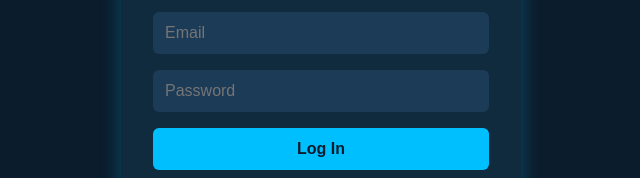
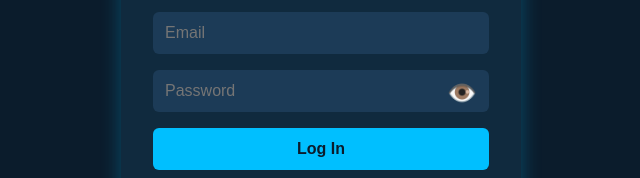
Before and after one commit to OkuhleM/HospitalManagementSystem, a React (Create React App) app in the folder Client/: page /login in a window 1280 px wide. Shown: the part 301-479 px from the top of the page, without its empty margins (319-959 px from the left). Built offline with nearby package versions, Linux system fonts and the light colour scheme; a web font is replaced by a local one.

Commit message:
add a password toggle button

```diff
--- /dev/null
+++ b/Client/src/Components/PasswordInput.js
@@ -0,0 +1,32 @@
+import React from "react";
+import '../Styling/PasswordInput.css'
+
+export default function PasswordInput({ value, onChange, placeholder = "Password" }) {
+  const [visible, setVisible] = React.useState(false);
+
+  return (
+    <div className="password-wrapper">
+      <input
+        type={visible ? "text" : "password"}
+        className="password-input"
+        placeholder={placeholder}
+        value={value}
+        onChange={onChange}
+        aria-label="Password"
+        required
+      />
+
+      <button
+        type="button"
+        className="password-toggle"
+        onClick={() => setVisible(v => !v)}
+        aria-pressed={visible}
+        aria-label={visible ? "Hide password" : "Show password"}
+        title={visible ? "Hide password" : "Show password"}
+      >
+        {/* Simple emoji fallback — replace with an icon if you want */}
+        {visible ? "🙈" : "👁️"}
+      </button>
+    </div>
+  );
+}
--- a/Client/src/Pages/LoginPage.js
+++ b/Client/src/Pages/LoginPage.js
@@ -6,6 +6,7 @@ import "../Styling/Login.css";
 import { useDispatch } from "react-redux";
 import { setUser } from "../Redux/AuthSlice";
 import { AuthContext } from "../Context/AuthContext";
+import PasswordInput from "../Components/PasswordInput";
 
 function LoginPage() {
   const [formData, setFormData] = useState({ email: "", password: "" });
@@ -94,7 +95,7 @@ setTimeout(() => {
         />
 
         <div className="password-wrapper">
-          <input
+          {/* <input
             type="password"
             placeholder="Password"
             value={formData.password}
@@ -102,7 +103,11 @@ setTimeout(() => {
               setFormData({ ...formData, password: e.target.value })
             }
             required
-          />
+          /> */}
+          <PasswordInput
+  value={formData.password}
+  onChange={(e) => setFormData({ ...formData, password: e.target.value })}
+/>
         </div>
 
         <button className="login-btn" type="submit">
--- /dev/null
+++ b/Client/src/Styling/PasswordInput.css
@@ -0,0 +1,26 @@
+.password-input {
+  width: 100%;
+  padding-right: 3.2rem;
+  box-sizing: border-box;
+}
+
+.password-toggle {
+  position: absolute;
+  right: 0.75rem;
+  top: 40%;
+  transform: translateY(-50%);
+  background: transparent;
+  border: none;
+  cursor: pointer;
+  font-size: 1.5rem;
+  display: flex;
+  align-items: center;
+  justify-content: center;
+  padding: 0;
+  line-height: 1;
+}
+
+.password-toggle:focus {
+  outline: none;
+  color: #007bff;
+}
```
